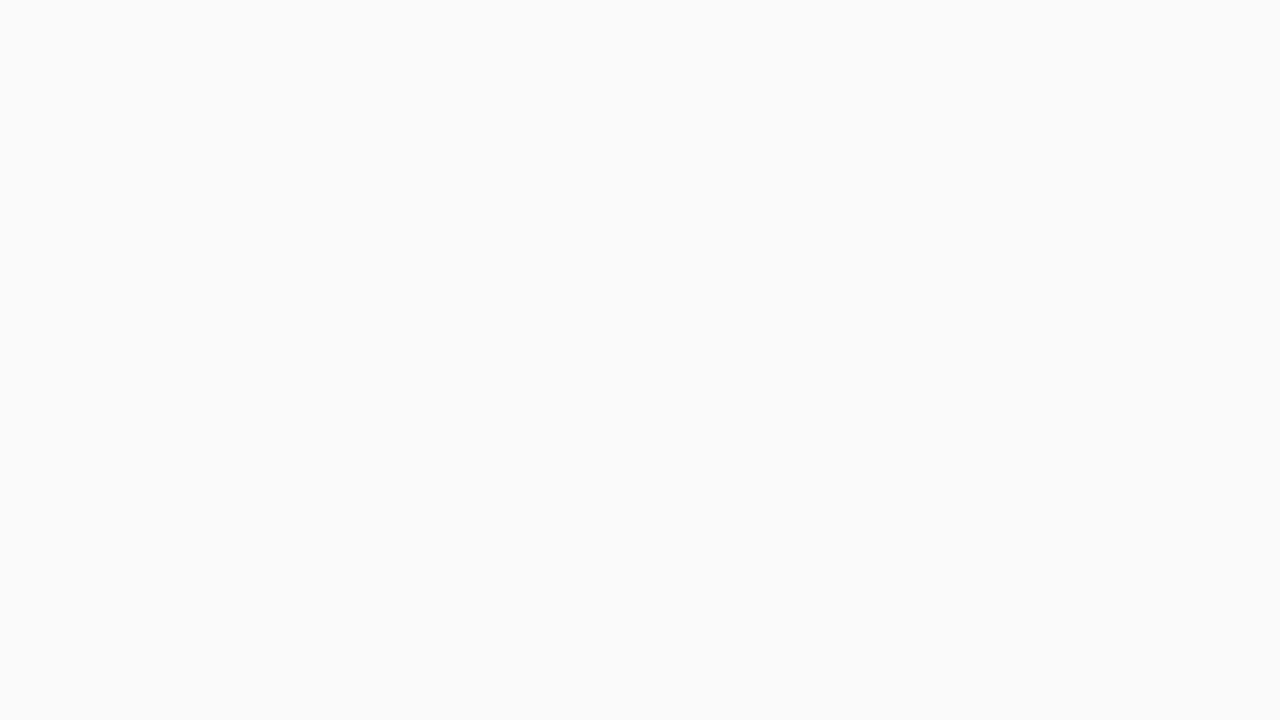
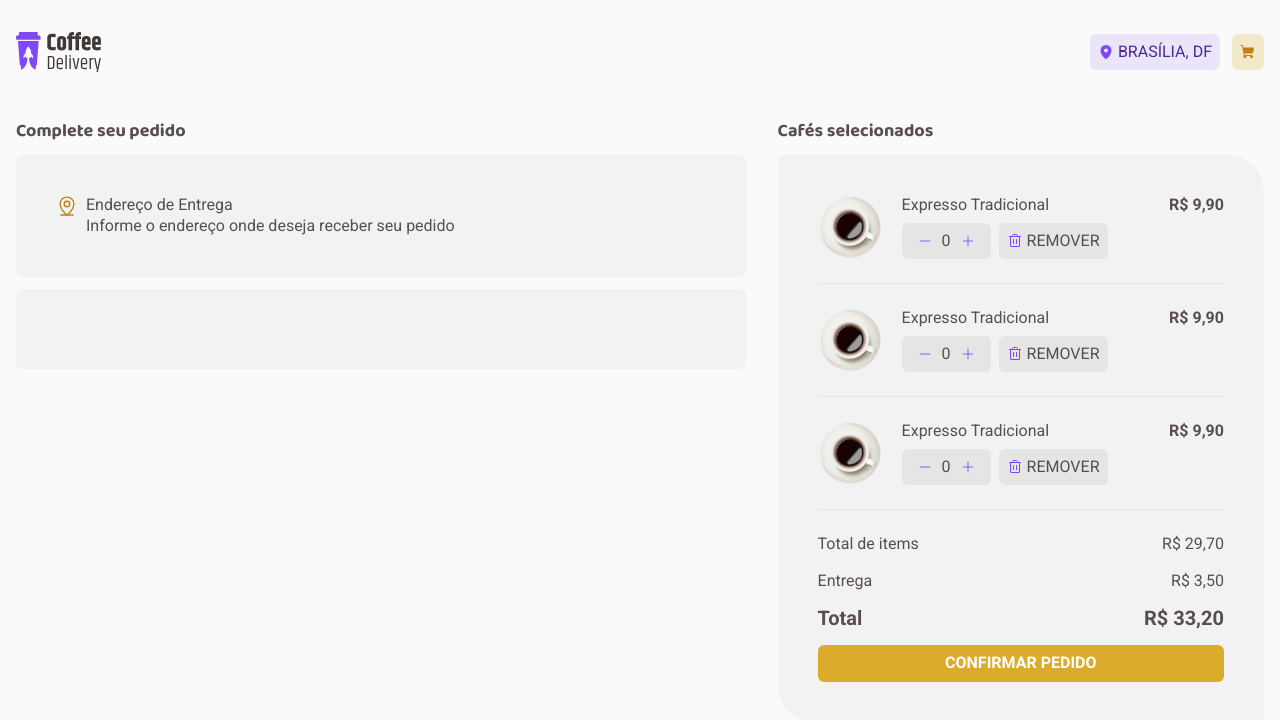
Before and after one commit to igortullio/ignite-02-challenge, a React (Vite) app: page /checkout in a window 1280 px wide. Before the commit this address had no page. Shown: the top 720 px of the page. Built offline with nearby package versions, Linux system fonts and the light colour scheme.

Commit message:
Add checkout page

```diff
--- a/src/Routes.tsx
+++ b/src/Routes.tsx
@@ -1,5 +1,6 @@
 import { Routes, Route, BrowserRouter } from 'react-router-dom'
 import { Default } from './layouts/Default'
+import { Checkout } from './pages/Checkout'
 import { Home } from './pages/Home'
 
 export function Router() {
@@ -8,6 +9,7 @@ export function Router() {
       <Routes>
         <Route path="/" element={<Default />}>
           <Route path="/" element={<Home />} />
+          <Route path="/checkout" element={<Checkout />} />
         </Route>
       </Routes>
     </BrowserRouter>
--- a/src/components/Count/styles.ts
+++ b/src/components/Count/styles.ts
@@ -4,7 +4,7 @@ export const Wrapper = styled.div`
   display: flex;
   align-items: center;
   justify-content: center;
-  height: 32px;
+  padding: 0.5rem;
   gap: 0.125rem;
   border-radius: 6px;
   background-color: ${({ theme }) => theme.colors.button};
@@ -12,6 +12,8 @@ export const Wrapper = styled.div`
   button {
     background-color: ${({ theme }) => theme.colors.button};
     color: ${({ theme }) => theme.colors.purple};
+
+    padding: 0 0.5rem;
 
     :focus {
       box-shadow: none;
--- /dev/null
+++ b/src/pages/Checkout/components/Card/index.tsx
@@ -0,0 +1,38 @@
+import { Trash } from 'phosphor-react'
+import { Button } from '../../../../components/Button'
+import { Count } from '../../../../components/Count'
+import {
+  Image,
+  Information,
+  InformationFooter,
+  Price,
+  PriceContainer,
+  Title,
+  Wrapper,
+} from './styles'
+
+import americano from '../../../../assets/images/americano.png'
+
+export function Card() {
+  return (
+    <Wrapper>
+      <Image src={americano} alt="" />
+      <Information>
+        <Title>Expresso Tradicional</Title>
+        <InformationFooter>
+          <Count />
+          <Button
+            icon={{ icon: <Trash size={16} />, color: 'purple' }}
+            label="remover"
+            backgroundColor="button"
+            hoverColor="hover"
+            color="text"
+          />
+        </InformationFooter>
+      </Information>
+      <PriceContainer>
+        R$ <Price>9,90</Price>
+      </PriceContainer>
+    </Wrapper>
+  )
+}
--- /dev/null
+++ b/src/pages/Checkout/components/Card/styles.ts
@@ -0,0 +1,35 @@
+import styled from 'styled-components'
+
+export const Wrapper = styled.li`
+  display: flex;
+  gap: 1.25rem;
+  padding-bottom: 1.5rem;
+  border-bottom: 1px solid ${({ theme }) => theme.colors.button};
+`
+
+export const Image = styled.img`
+  width: 4rem;
+  height: 4rem;
+`
+
+export const Information = styled.div`
+  display: flex;
+  flex-direction: column;
+  justify-content: space-between;
+`
+
+export const InformationFooter = styled.footer`
+  height: 100%;
+  display: flex;
+  align-items: flex-end;
+  gap: 0.5rem;
+`
+
+export const Title = styled.span``
+
+export const PriceContainer = styled.div`
+  margin-left: auto;
+  font-weight: ${({ theme }) => theme.fonts.text.weights.bold};
+`
+
+export const Price = styled.span``
--- /dev/null
+++ b/src/pages/Checkout/index.tsx
@@ -0,0 +1,74 @@
+import { MapPinLine } from 'phosphor-react'
+import { Button } from '../../components/Button'
+import { Card } from './components/Card'
+import {
+  CardList,
+  CheckoutInformation,
+  CheckoutTitle,
+  PaymentInformation,
+  Summary,
+  SummaryCard,
+  SummaryFooter,
+  SummaryTitle,
+  ValuesContainer,
+  ValuesItem,
+  ValuesTotal,
+  VenueHeader,
+  VenueHeaderIcon,
+  VenueHeaderInfo,
+  VenueInformation,
+  VenueSubtitle,
+  VenueTitle,
+  Wrapper,
+} from './styles'
+
+export function Checkout() {
+  return (
+    <Wrapper>
+      <CheckoutInformation>
+        <CheckoutTitle>Complete seu pedido</CheckoutTitle>
+        <VenueInformation>
+          <VenueHeader>
+            <VenueHeaderIcon>
+              <MapPinLine size={22} />
+            </VenueHeaderIcon>
+            <VenueHeaderInfo>
+              <VenueTitle>Endereço de Entrega</VenueTitle>
+              <VenueSubtitle>
+                Informe o endereço onde deseja receber seu pedido
+              </VenueSubtitle>
+            </VenueHeaderInfo>
+          </VenueHeader>
+        </VenueInformation>
+        <PaymentInformation></PaymentInformation>
+      </CheckoutInformation>
+
+      <Summary>
+        <SummaryTitle>Cafés selecionados</SummaryTitle>
+        <SummaryCard>
+          <CardList>
+            <Card />
+            <Card />
+            <Card />
+          </CardList>
+
+          <SummaryFooter>
+            <ValuesContainer>
+              <ValuesItem>Total de items</ValuesItem>
+              <ValuesItem>R$ 29,70</ValuesItem>
+            </ValuesContainer>
+            <ValuesContainer>
+              <ValuesItem>Entrega</ValuesItem>
+              <ValuesItem>R$ 3,50</ValuesItem>
+            </ValuesContainer>
+            <ValuesContainer>
+              <ValuesTotal>Total</ValuesTotal>
+              <ValuesTotal>R$ 33,20</ValuesTotal>
+            </ValuesContainer>
+            <Button label="Confirmar pedido" fullWidth />
+          </SummaryFooter>
+        </SummaryCard>
+      </Summary>
+    </Wrapper>
+  )
+}
--- /dev/null
+++ b/src/pages/Checkout/styles.ts
@@ -0,0 +1,95 @@
+import styled from 'styled-components'
+
+export const Wrapper = styled.main`
+  display: grid;
+  grid-template-columns: 1.5fr 1fr;
+  gap: 2rem;
+  margin: 1rem 0;
+`
+
+export const CheckoutInformation = styled.div`
+  display: flex;
+  flex-direction: column;
+  gap: 0.75rem;
+`
+
+export const CheckoutTitle = styled.h2`
+  font-size: ${({ theme }) => theme.fonts.header.sizes[0]};
+  font-weight: ${({ theme }) => theme.fonts.header.weights.bold};
+`
+
+export const VenueInformation = styled.div`
+  background-color: ${({ theme }) => theme.colors.card};
+  padding: 2.5rem;
+  border-radius: 6px;
+`
+
+export const VenueHeader = styled.header`
+  display: flex;
+  gap: 0.5rem;
+`
+
+export const VenueHeaderIcon = styled.div`
+  color: ${({ theme }) => theme.colors.yellowDark};
+`
+
+export const VenueHeaderInfo = styled.div`
+  display: flex;
+  flex-direction: column;
+`
+
+export const VenueTitle = styled.span``
+
+export const VenueSubtitle = styled.span``
+
+export const PaymentInformation = styled.div`
+  background-color: ${({ theme }) => theme.colors.card};
+  padding: 2.5rem;
+  border-radius: 6px;
+`
+
+export const Summary = styled.div`
+  display: flex;
+  flex-direction: column;
+  gap: 0.75rem;
+`
+
+export const SummaryTitle = styled.h2`
+  font-size: ${({ theme }) => theme.fonts.header.sizes[0]};
+  font-weight: ${({ theme }) => theme.fonts.header.weights.bold};
+`
+
+export const SummaryCard = styled.div`
+  background-color: ${({ theme }) => theme.colors.card};
+  padding: 2.5rem;
+  border-radius: 6px 36px;
+`
+
+export const CardList = styled.ul`
+  display: flex;
+  flex-direction: column;
+  gap: 1.5rem;
+`
+
+export const SummaryFooter = styled.footer`
+  display: flex;
+  flex-direction: column;
+  gap: 1rem;
+  padding-top: 1.5rem;
+
+  button {
+    font-weight: ${({ theme }) => theme.fonts.text.weights.bold};
+  }
+`
+
+export const ValuesContainer = styled.div`
+  display: flex;
+  justify-content: space-between;
+`
+
+export const ValuesItem = styled.span``
+
+export const ValuesTotal = styled.span`
+  font-size: ${({ theme }) => theme.fonts.text.sizes[5]};
+  font-weight: ${({ theme }) => theme.fonts.text.weights.bold};
+`
```
